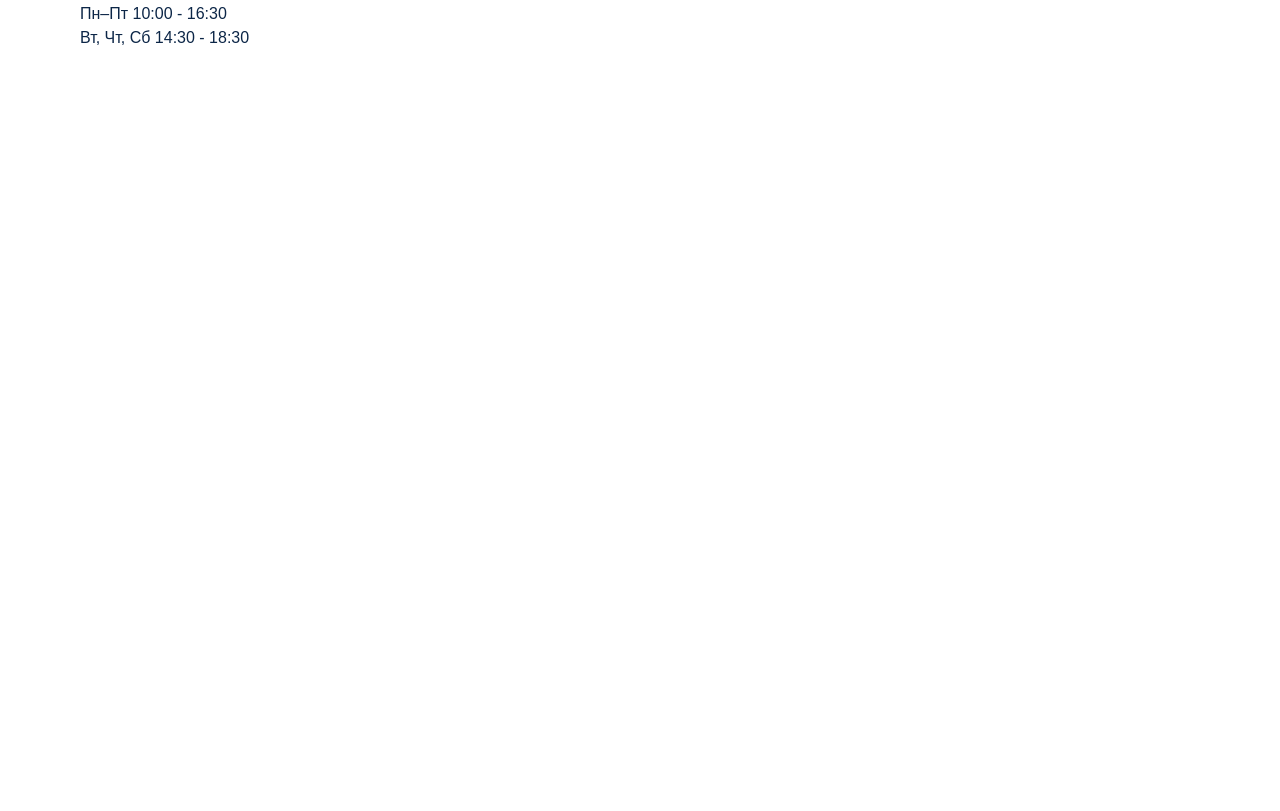
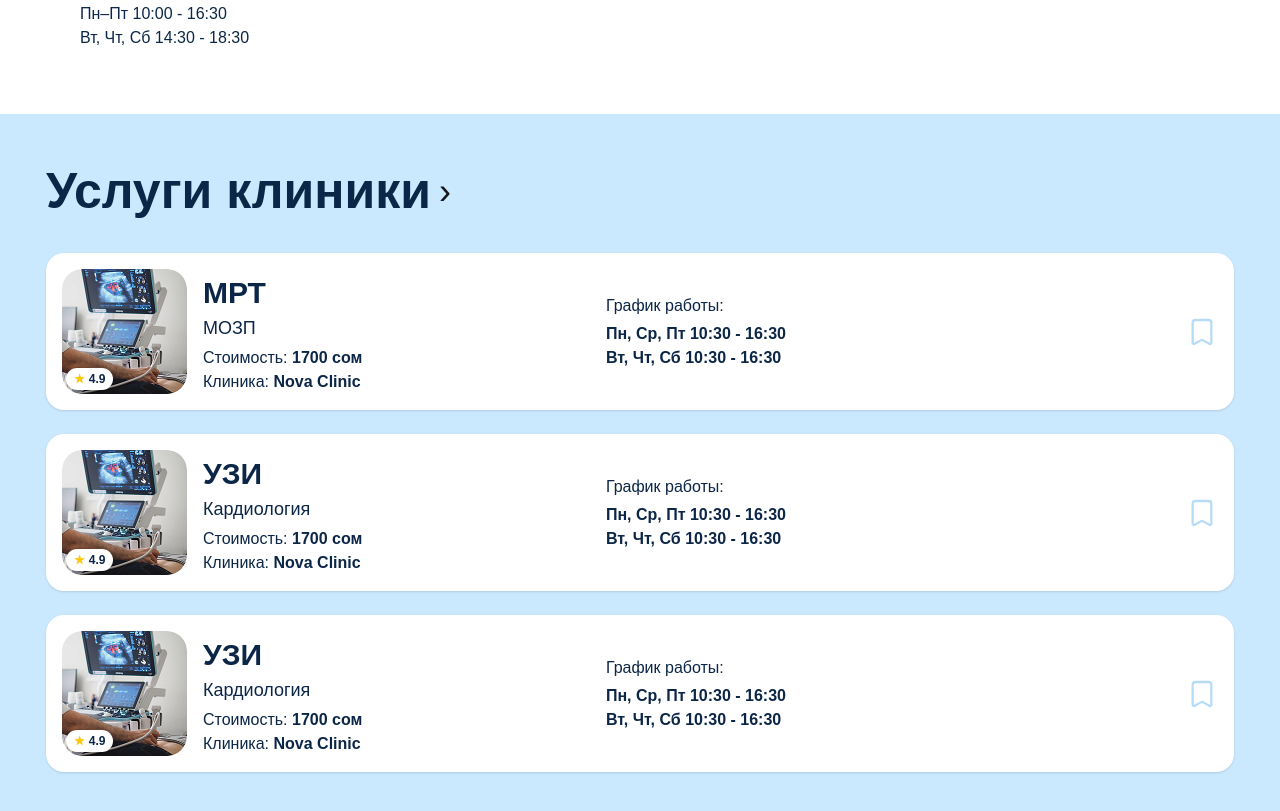
Before and after one commit to raimkulovbaiel1/imbir-next, a Next.js app: page /ClinicProfile in a window 1280 px wide. Shown: the part 759-1570 px from the top of the page. Before the commit the page ends 873 px from the top, so only its background shows below. Built offline with nearby package versions, Linux system fonts and the light colour scheme.

Commit message:
commit ClinicServices

```diff
--- a/src/app/ClinicProfile/page.tsx
+++ b/src/app/ClinicProfile/page.tsx
@@ -1,5 +1,7 @@
 import ClinicProfile from "@/widgets/ClinicProfile/ui/ClinicProfile";
+import ClinicServices from "@/widgets/ClinicServices/ui/ClinicServices";
 
 export default function Home() {
-  return <ClinicProfile />;
+  return <><ClinicProfile />
+    <ClinicServices /></>;
 }
--- /dev/null
+++ b/src/entities/ClinicServices/ui/ClinicServices.tsx
@@ -0,0 +1,72 @@
+import { Bookmark } from "lucide-react";
+import procedureImg from "@/shared/assets/img/Procedure/procedure.png";
+
+type ServiceCardProps = {
+  title: string;
+  category: string;
+  price: string;
+  clinic: string;
+  rating: string;
+};
+
+
+export default function ClinicServiceCard({
+  title,
+  category,
+  price,
+  clinic,
+  rating,
+}: ServiceCardProps) {
+  return (
+    <article className="flex flex-col gap-4 rounded-[18px] bg-white p-4 shadow-sm sm:flex-row sm:items-center sm:justify-between">
+
+      <div className="flex gap-4">
+
+        <div className="relative h-[90px] w-[90px] shrink-0 overflow-hidden rounded-[16px]   sm:h-[95px] sm:w-[95px]   lg:h-[125px] lg:w-[125px] lg:rounded-[20px]">
+          <img
+            src={procedureImg.src}
+            alt={title}
+            className="h-full w-full object-cover"
+          />
+
+          <div className="absolute bottom-1 left-1 flex items-center gap-1 rounded-full bg-white px-2 py-[2px] text-[12px] font-semibold text-[#0C2647] shadow">
+            <span className="text-yellow-400">★</span>
+            <span>{rating}</span>
+          </div>
+        </div>
+
+        <div className="flex flex-col justify-center">
+          <h3 className="text-[18px] font-monserrat font-bold text-[#0C2647] sm:text-[22px] lg:text-[30px]">
+            {title}
+          </h3>
+
+          <p className="text-[18px] font-monserrat text-[#0C2647] sm:text-[16px] lg:text-[18px]">
+            {category}
+          </p>
+
+          <p className="mt-1 text-[16px] text-[#0C2647] sm:text-[14px] lg:text-[16px]">
+            Стоимость: <span className="font-bold">{price}</span>
+          </p>
+
+          <p className="text-[13px] text-[#0C2647] sm:text-[14px] lg:text-[16px] ">
+            Клиника: <span className="font-bold">{clinic}</span>
+          </p>
+        </div>
+      </div>
+
+      {/* ПРАВАЯ ЧАСТЬ */}
+      <div className="flex items-center justify-between gap-4 sm:justify-end sm:gap-8 lg:gap-[50vh]">
+        <div className="text-[12px]  text-[#0C2647] sm:text-[16px]">
+          <p className="mb-1 lg:text-[16px] font-monserrat">График работы:</p>
+          <p className="font-monserrat font-bold">Пн, Ср, Пт 10:30 - 16:30</p>
+          <p className="font-monserrat font-bold">Вт, Чт, Сб 10:30 - 16:30</p>
+        </div>
+
+        {/* Закладка */}
+        <button className="text-[#B7DCF5] hover:text-[#f7a300] transition">
+          <Bookmark size={28} strokeWidth={1.7} className="sm:w-[32px] sm:h-[32px]" />
+        </button>
+      </div>
+    </article>
+  );
+}
--- a/src/pages/ClinicProfile/ui/ClinicProfile.tsx
+++ b/src/pages/ClinicProfile/ui/ClinicProfile.tsx
@@ -1,10 +1,12 @@
 import ClinicProfile from "@/widgets/ClinicProfile/ui/ClinicProfile";
+import { ClinicServices } from "@/widgets/ClinicServices/ui/ClinicServices";
 
 export const ClinicProfilePage = () => {
   return (
     <section>
       <div className="mx-auto w-full max-w-280"   >
         <ClinicProfile />
+        <ClinicServices/>
       </div>
     </section>
   )
--- /dev/null
+++ b/src/widgets/ClinicServices/index.tsx
@@ -0,0 +1 @@
+export {ClinicServices} from './ui/ClinicServices'
--- /dev/null
+++ b/src/widgets/ClinicServices/ui/ClinicServices.tsx
@@ -0,0 +1,59 @@
+import React from 'react'
+import ClinicServices from "@/entities/ClinicServices/ui/ClinicServices";
+
+const services = [
+  {
+    id: 1,
+    title: "МРТ",
+    category: "МОЗП",
+    price: "1700 сом",
+    clinic: "Nova Clinic",
+    rating: "4.9",
+  },
+  {
+    id: 2,
+    title: "УЗИ",
+    category: "Кардиология",
+    price: "1700 сом",
+    clinic: "Nova Clinic",
+    rating: "4.9",
+  },
+  {
+    id: 3,
+    title: "УЗИ",
+    category: "Кардиология",
+    price: "1700 сом",
+    clinic: "Nova Clinic",
+    rating: "4.9",
+  },
+];
+
+export default function ProceduresList() {
+  return (
+    <section className="w-full bg-[#CAE9FF] py-10">
+      <div className="mx-auto w-full max-w-[1220px] px-4 flex flex-col gap-6">
+
+        {/* TITLE */}
+        <div className="flex items-center gap-2">
+          <h1 className="font-monserrat font-bold text-[#0C2647] text-[28px] lg:text-[50px]">
+            Услуги клиники
+          </h1>
+          <span className="text-2xl lg:text-4xl">›</span>
+        </div>
+
+        {/* LIST */}
+        {services.map((item) => (
+          <ClinicServices
+            key={item.id}
+            title={item.title}
+            category={item.category}
+            price={item.price}
+            clinic={item.clinic}
+            rating={item.rating}
+          />
+        ))}
+
+      </div>
+    </section>
+  );
+}
```
